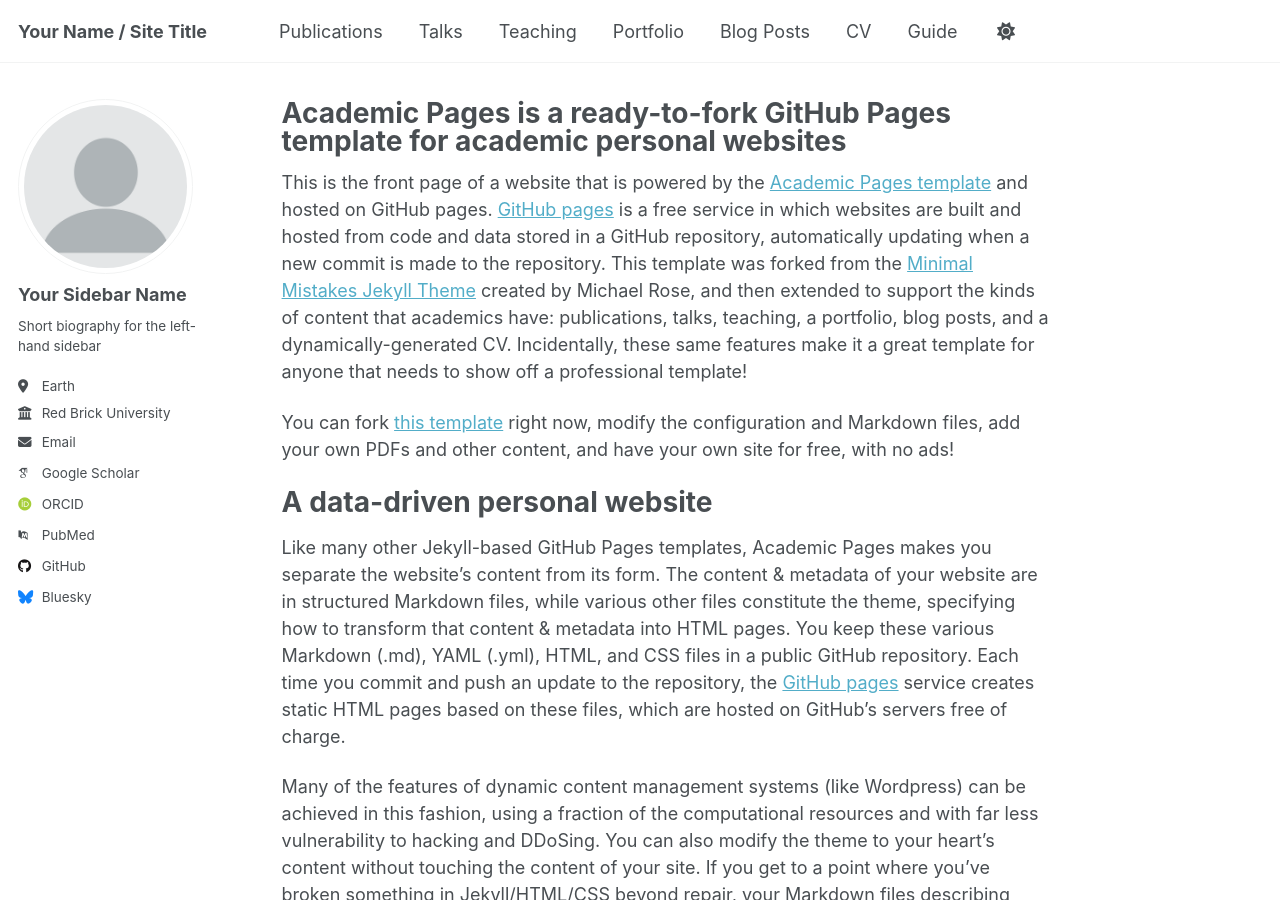
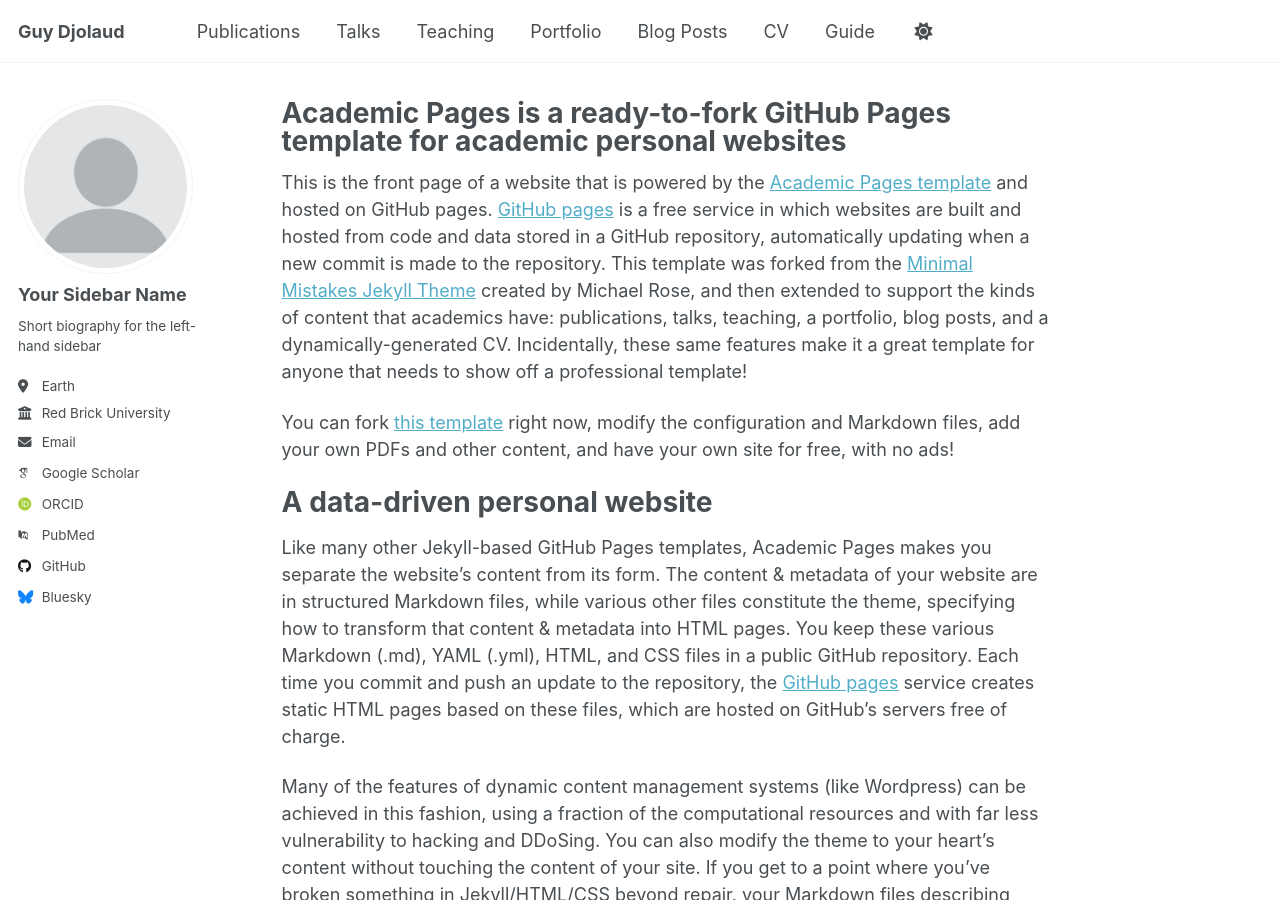
Before and after one commit to djolkilson-droid/Guy-Djolaud.github.io, a Jekyll site: the page built from _pages/about.md, in a window 1280 px wide and 900 px high. Built offline with Jekyll 4.4.1, drawn with Linux system fonts in a browser that asks for light colours; some web fonts are replaced; a script that is not in the unit is left out.

Commit message:
Update _config.yml

```diff
--- a/_config.yml
+++ b/_config.yml
@@ -9,7 +9,7 @@
 # Basic Site Settings
 locale                   : "en-US"
 site_theme               : "default" # Currently available options are "default", "air"
-title                    : "Your Name / Site Title"
+title                    : "Guy Djolaud"
 title_separator          : "-"
 name                     : &name "Your Name"
 description              : &description "Your Name's academic portfolio"   # Update this with a general description of your site, this is the default if not overridden by a page
```
